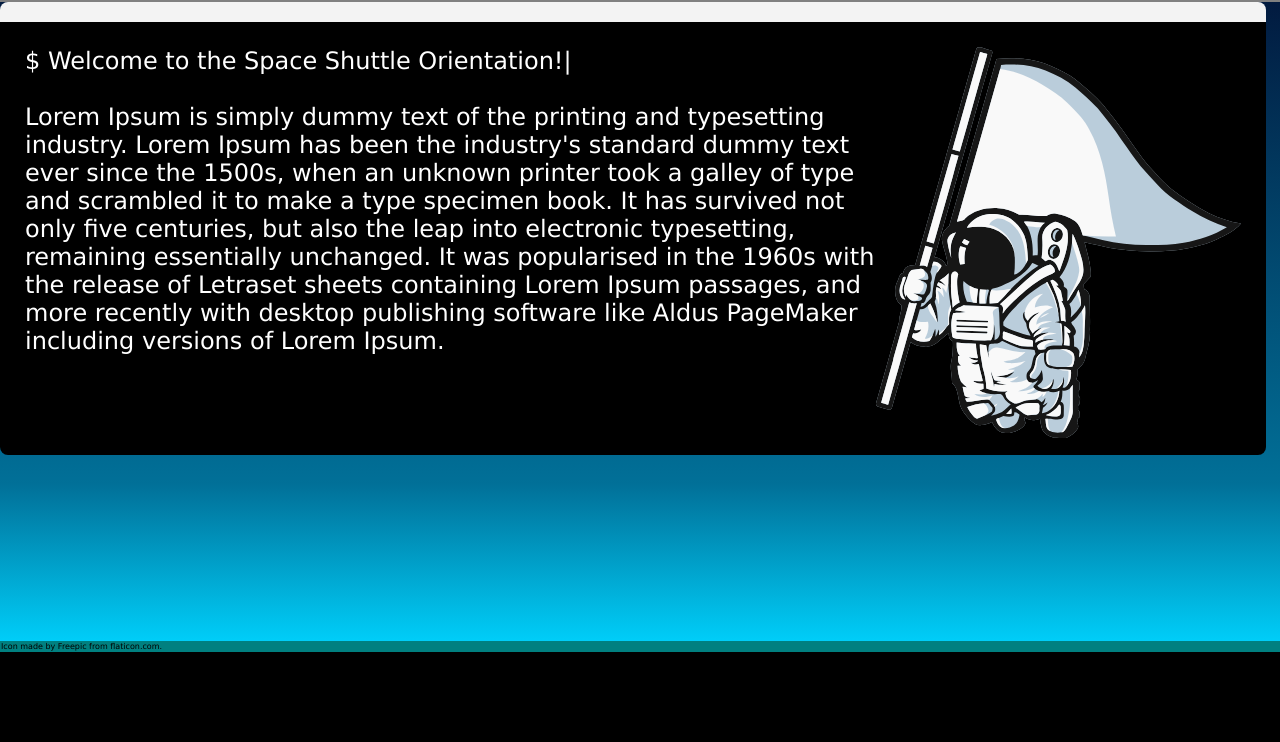
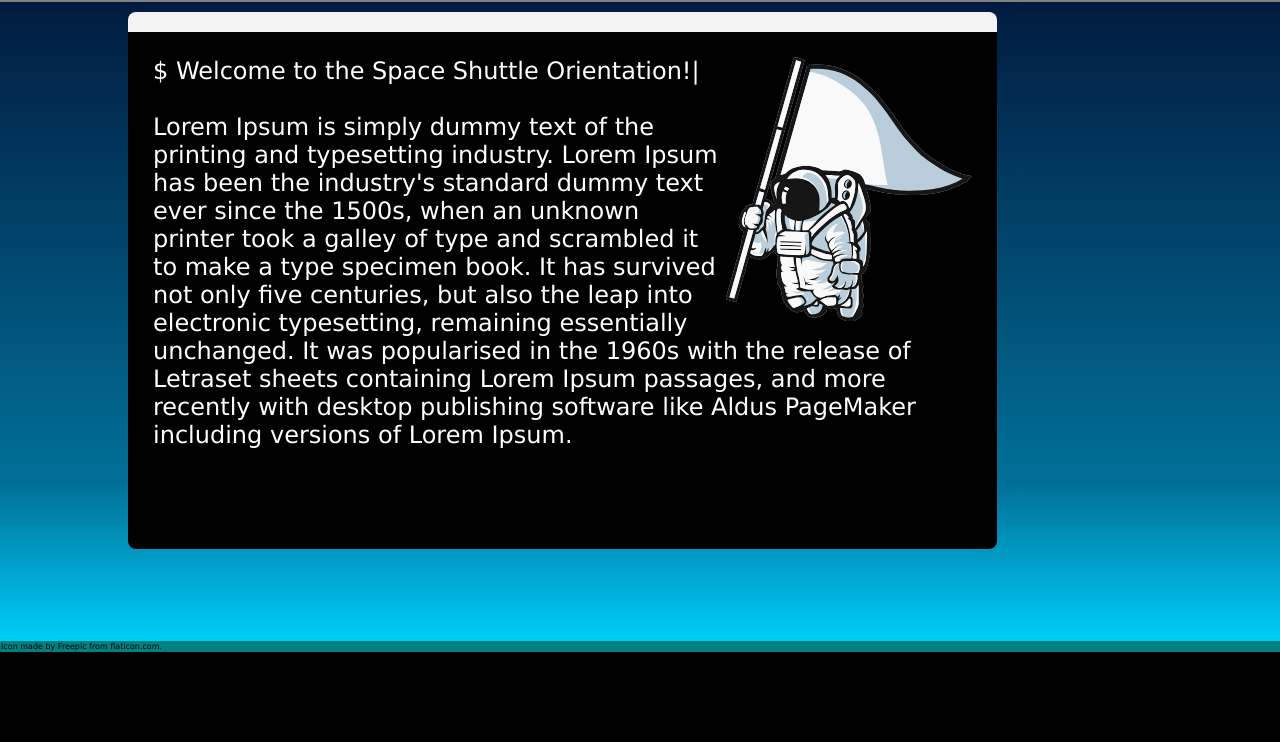
Before and after one commit to hannakalala/Console, a website with bundled scripts: page index.html in a window 1280 px wide. Shown: the part 148-890 px from the top of the page. Before the commit the page ends 800 px from the top, so only its background shows below. Built offline with nearby package versions, Linux system fonts and the light colour scheme.

Commit message:
Layout tweak

```diff
--- a/src/CSS/common.css
+++ b/src/CSS/common.css
@@ -29,7 +29,10 @@ footer {
 }
 
 main {
-    border:3px red;
+    margin: auto;
+    width:80%;
+    padding: 10px;
+    min-height: 90vh;
 
 }
 
--- a/src/CSS/terminal.css
+++ b/src/CSS/terminal.css
@@ -14,7 +14,7 @@ section {
 
 .text__editor {
     background: #000;
-    width: 95%;
+    width: 80%;
     height: 100%;
     align-self: center;
     padding: 25px 25px 100px;
```
